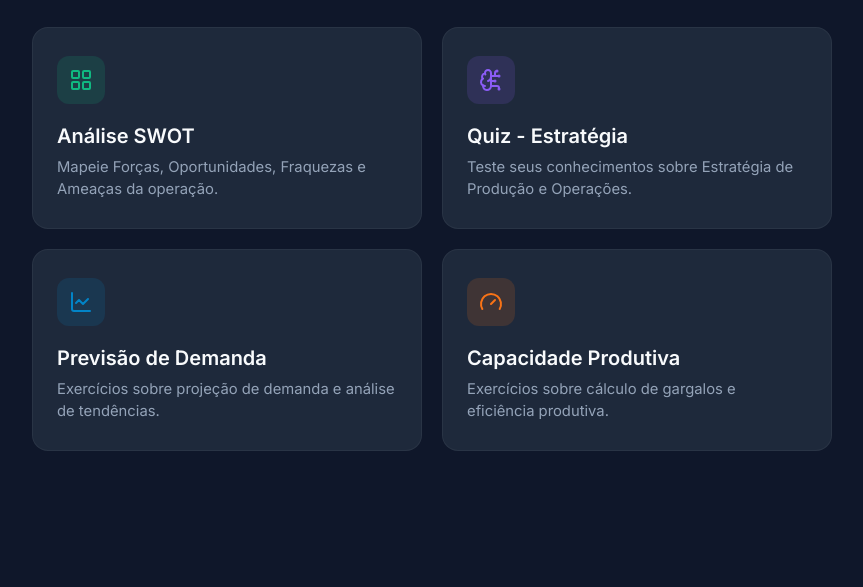
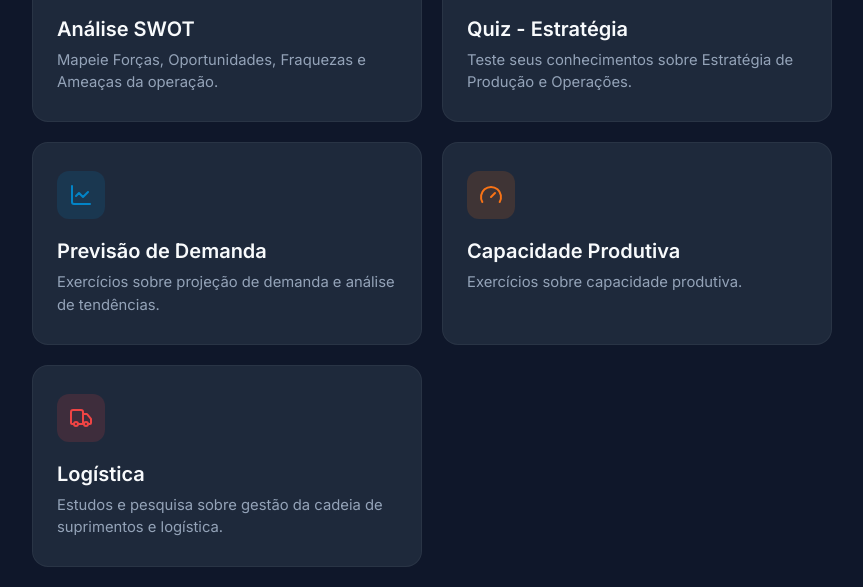
Before and after one commit to amandacmartin/gi, a plain HTML site: page index.html in a window 1280 px wide. Shown: the part 222-809 px from the top of the page, without its empty margins (208-1071 px from the left). Drawn offline with nearby package versions, Linux system fonts and the light colour scheme.

Commit message:
Update index.html

```diff
--- a/index.html
+++ b/index.html
@@ -22,6 +22,7 @@
             --accent-purple: #8b5cf6;
             --accent-blue: #0284c7;
             --accent-orange: #f97316;
+            --accent-red: #ef4444;
         }
 
         * {
@@ -127,6 +128,11 @@
             color: var(--accent-orange);
         }
 
+        .card-logistica .card-icon {
+            background-color: rgba(239, 68, 68, 0.15);
+            color: var(--accent-red);
+        }
+
         .card-title {
             font-size: 1.25rem;
             font-weight: 600;
@@ -211,7 +217,20 @@
                         Capacidade Produtiva
                         <i data-lucide="arrow-right" class="arrow-icon" size="20"></i>
                     </div>
-                    <p class="card-description">Exercícios sobre cálculo de gargalos e eficiência produtiva.</p>
+                    <p class="card-description">Exercícios sobre capacidade produtiva.</p>
+                </div>
+            </a>
+
+            <a href="./logistica.html" class="card card-logistica">
+                <div>
+                    <div class="card-icon">
+                        <i data-lucide="truck" size="24"></i>
+                    </div>
+                    <div class="card-title">
+                        Logística
+                        <i data-lucide="arrow-right" class="arrow-icon" size="20"></i>
+                    </div>
+                    <p class="card-description">Estudos e pesquisa sobre gestão da cadeia de suprimentos e logística.</p>
                 </div>
             </a>
         </div>
```
